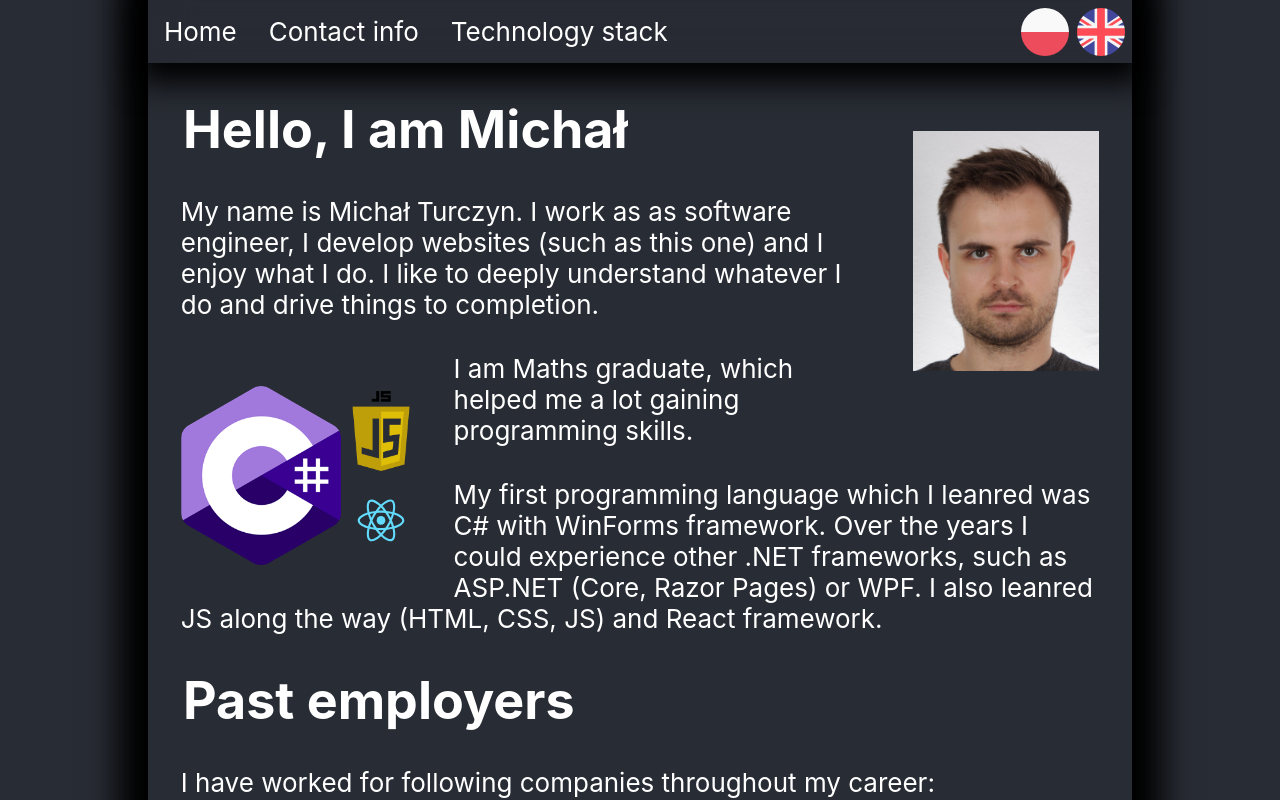
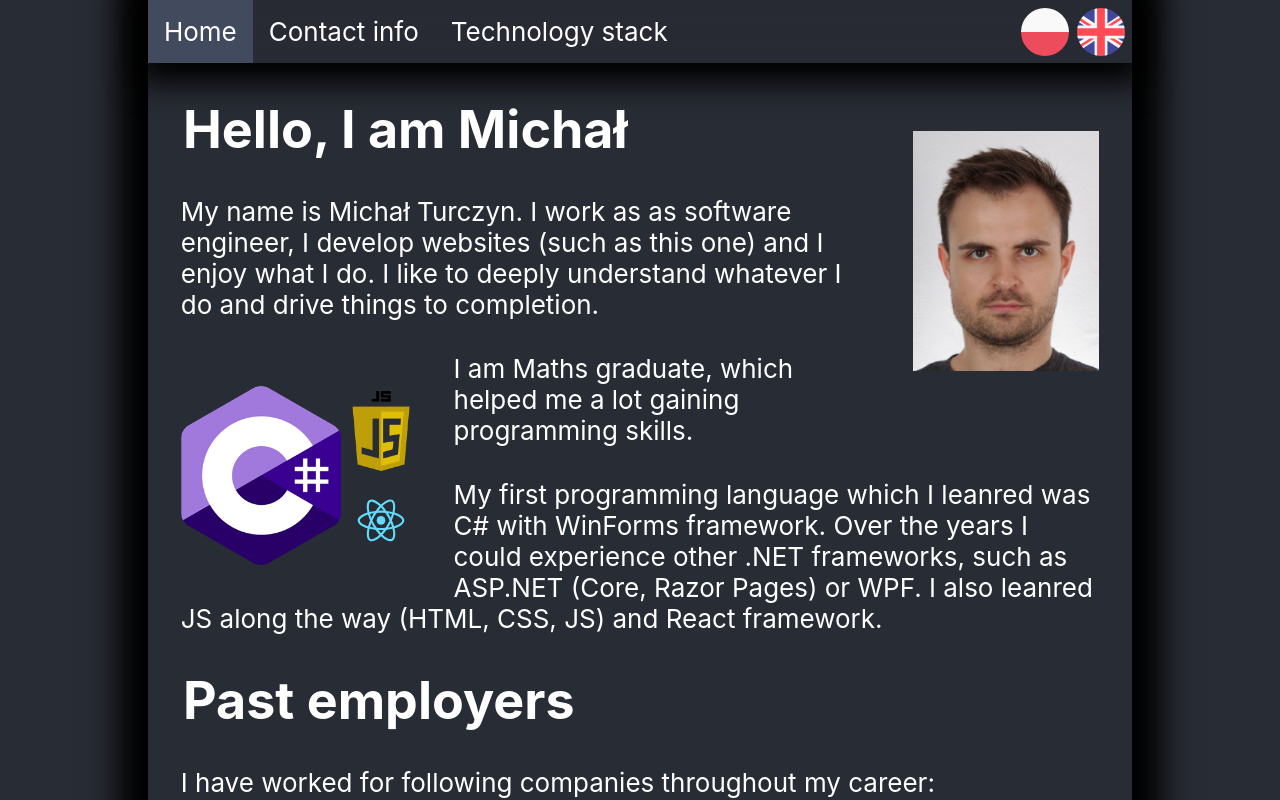
Before and after one commit to mturczyn/about-intrinsic, a React (Create React App) app: page / in a window 1280 px wide. Shown: the top 800 px of the page. Built offline with nearby package versions, Linux system fonts and the light colour scheme.

Commit message:
Added feature of highlighting current location in navbar.

```diff
--- a/package.json
+++ b/package.json
@@ -10,6 +10,7 @@
         "@types/node": "^16.18.69",
         "@types/react": "^18.2.47",
         "@types/react-dom": "^18.2.18",
+        "clsx": "^2.1.0",
         "i18next": "^23.7.16",
         "i18next-browser-languagedetector": "^7.2.0",
         "react": "^18.2.0",
--- a/src/Navbar/Navbar.css
+++ b/src/Navbar/Navbar.css
@@ -59,6 +59,7 @@ nav > a {
     transition: background-color var(--hover-transition-duration) linear;
 }
 
+.current-location,
 nav > a:hover {
     background-color: rgb(var(--secondary-bg-color));
 }
--- a/src/Navbar/index.tsx
+++ b/src/Navbar/index.tsx
@@ -4,10 +4,15 @@ import plFlag from 'images/flags/pl.svg'
 import gbFlag from 'images/flags/gb.svg'
 import { useTranslation } from 'react-i18next'
 import { SUPPORTED_LANGUAGES } from 'i18n'
+import { useEffect } from 'react'
+import clsx from 'clsx'
 
 export const Navbar = () => {
     const { i18n, t } = useTranslation()
-
+    useEffect(() => {
+        console.log(window.location)
+        console.log(appRoutes)
+    }, [])
     const changeLanguage = (languageCode: string) => {
         i18n.changeLanguage(languageCode)
         document.documentElement.setAttribute('lang', languageCode)
@@ -16,7 +21,13 @@ export const Navbar = () => {
     return (
         <nav>
             {appRoutes.map((i) => (
-                <a key={i.path + i.name} href={i.path}>
+                <a
+                    key={i.path + i.name}
+                    href={i.path}
+                    className={clsx({
+                        'current-location': window.location.pathname === i.path,
+                    })}
+                >
                     {t(i.name)}
                 </a>
             ))}
```
Also changed, not shown: 1 other file (tests, documents, lock files or other folders).
